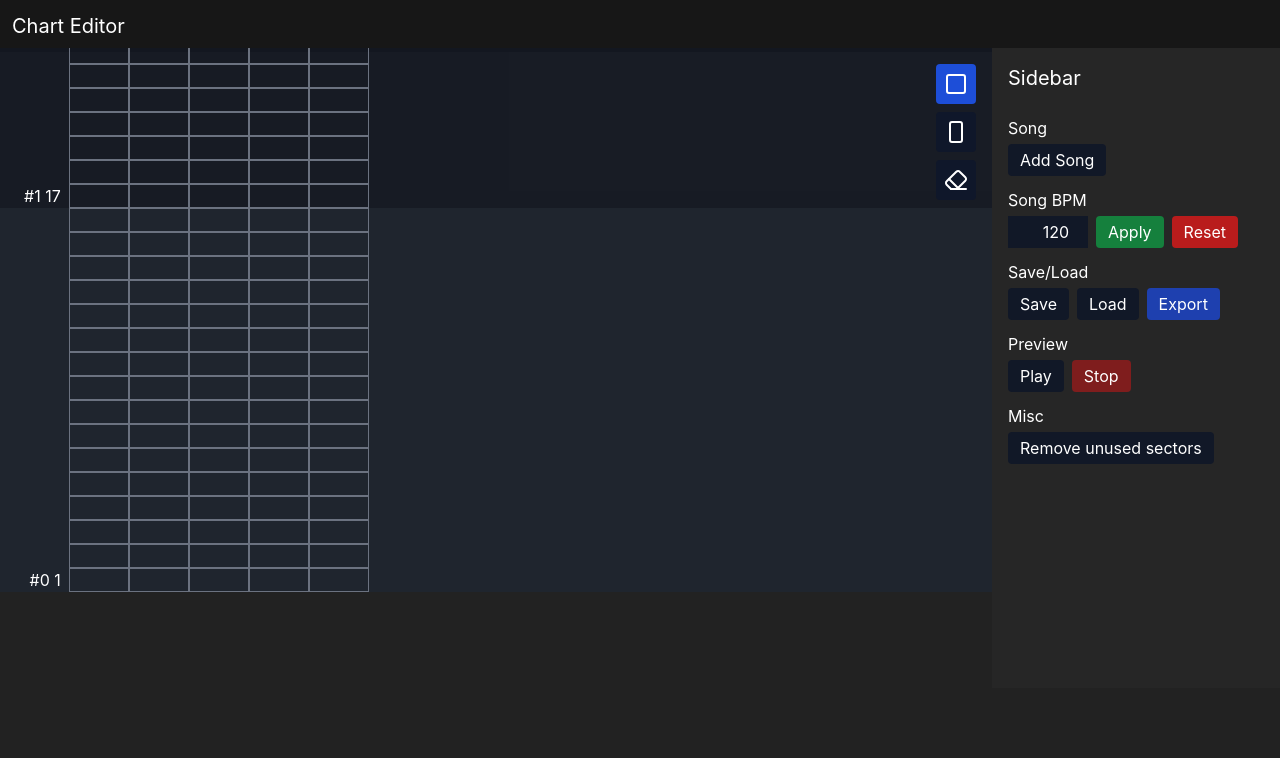
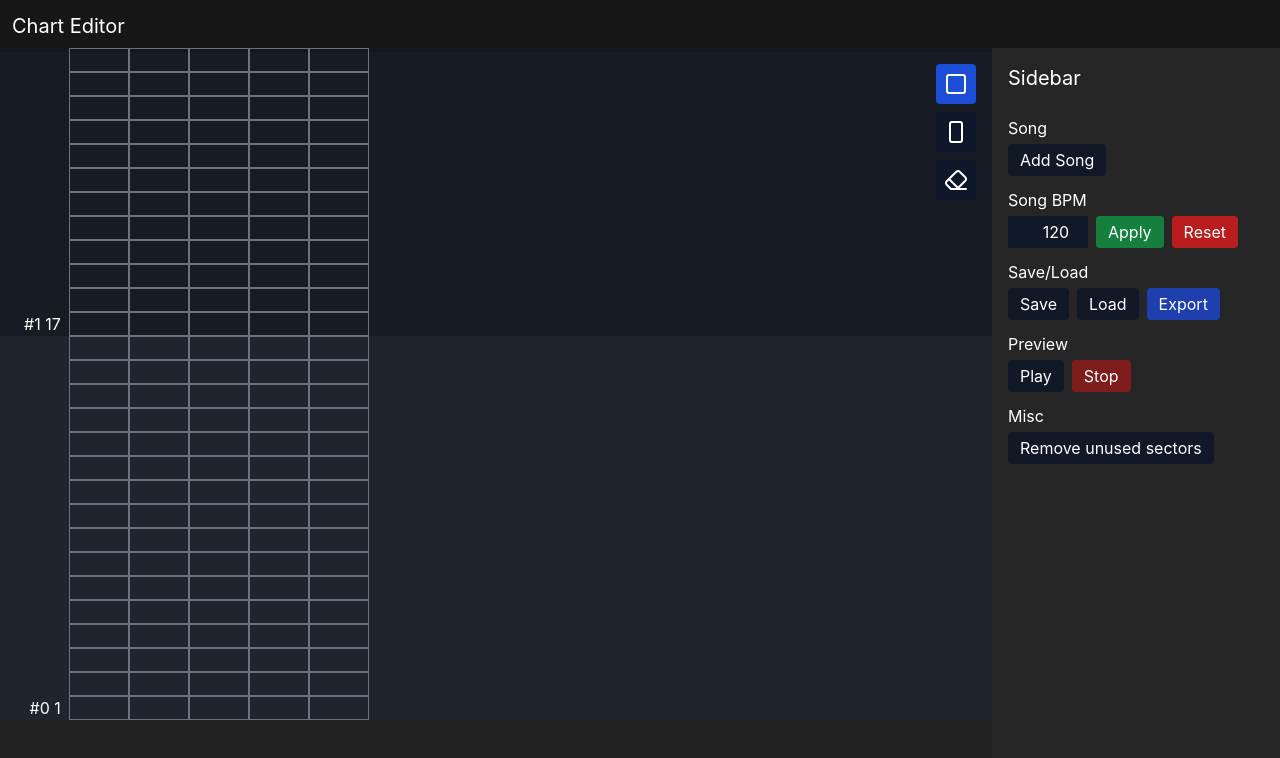
Before and after one commit to comjun04/mc-rhythm-chart-editor, a React (Vite) app: page / in a window 1280 px wide. Shown: the top 758 px of the page. Built offline with nearby package versions, Linux system fonts and the light colour scheme; a web font is replaced by a local one.

Commit message:
fix: too many spaces on screen bottom

```diff
--- a/src/ChartEditor.tsx
+++ b/src/ChartEditor.tsx
@@ -135,7 +135,7 @@ const ChartEditor = () => {
         <div
           className={cn(
             'absolute z-0 flex w-full flex-col',
-            !playbackStarted && 'pb-24',
+            !playbackStarted && 'pb-32',
           )}
         >
           {[...Array(sectorCount)].map((_, idx) => {
--- a/src/styles/global.css
+++ b/src/styles/global.css
@@ -27,7 +27,8 @@ html {
 body,
 #root {
   width: 100%;
-  height: 80vh;
+  height: 100vh;
+  overflow-y: hidden;
 
   background-color: #222;
   color: white;
```
